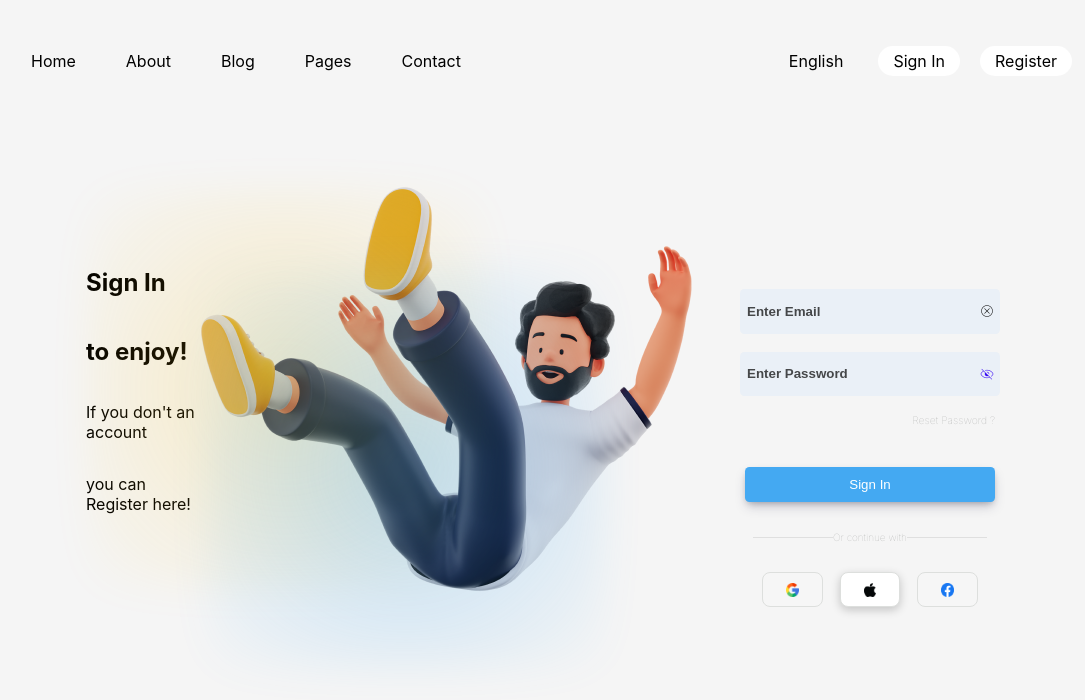
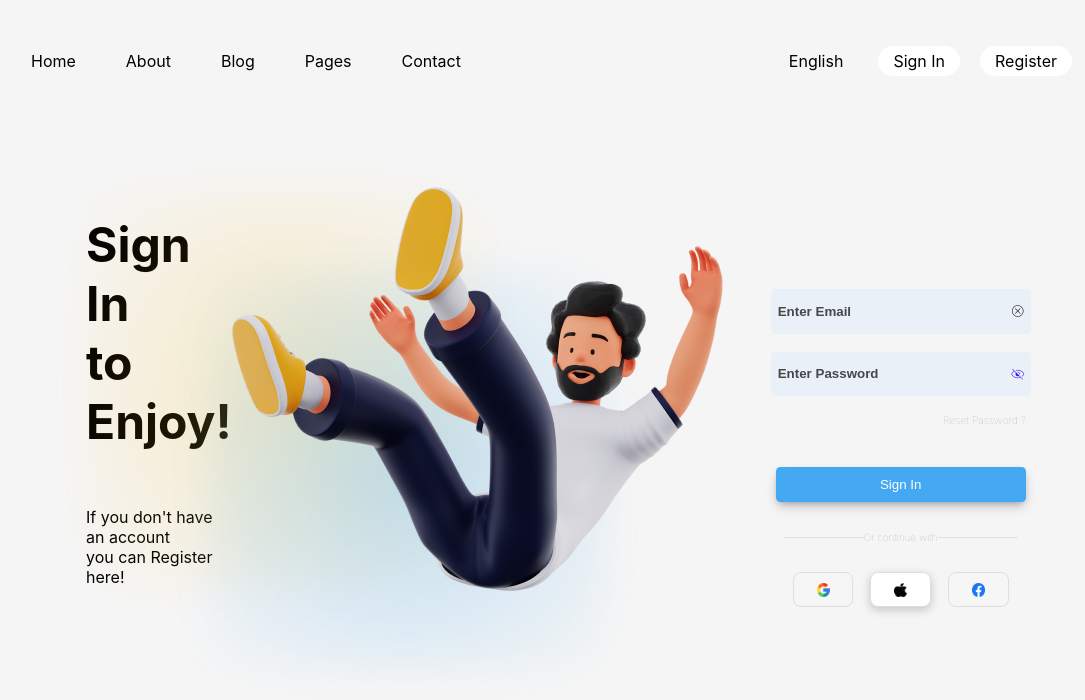
Before and after one commit to shubhamSangwan01/SmartChatAppClient, a React (Create React App) app: page / in a window 1280 px wide. Shown: the top 700 px of the page, without its empty margins (82-1167 px from the left). Built offline with nearby package versions, Linux system fonts and the light colour scheme.

Commit message:
login page text updates

```diff
--- a/src/pages/Login.jsx
+++ b/src/pages/Login.jsx
@@ -41,10 +41,8 @@ const Login = () => {
         <div className="loginSection_text">
           <div className="loginSection_textBackground1"></div>
           <div className="loginSection_textBackground2"></div>
-          <h1>Sign In</h1>
-          <h1>to enjoy!</h1>
-          <p>If you don't an account </p>
-          <p>you can Register here!</p>
+          <h1>Sign In <br />to Enjoy!</h1>
+          <p>If you don't have an account <br />you can Register here!</p>
         </div>
         <div className="loginSection_image">
           <img src="/images/loginMan.png" alt="" />
--- a/src/styles/Sidebar.css
+++ b/src/styles/Sidebar.css
@@ -28,7 +28,7 @@
 }
 #chat__sidebar__avatar{
 
-    margin-bottom: 140px;
+    margin-bottom: 14  0px;
 }
 .chat__sidebar__middleicons{
     margin-top: 12px;
--- a/src/styles/login.css
+++ b/src/styles/login.css
@@ -44,21 +44,10 @@ section{
     transform: translate(30%,20%);
 
 }
-
-#root > div > div > section > div.loginSection_text > h1{
+.loginSection_text h1{
     font-size: 3rem;
-    margin: 0;
-    font-weight: 600;
 }
 
-#root > div > div > section > div.loginSection_text > h1:nth-child(4){
-    margin-bottom: 3rem;
-}
-
-#root > div > div > section > div.loginSection_text > p{
-    margin: 0;
-}
-
-#root > div > div > section > div.loginSection_image > img{
+.loginSection_image > img{
     z-index: 1;
 }
```
